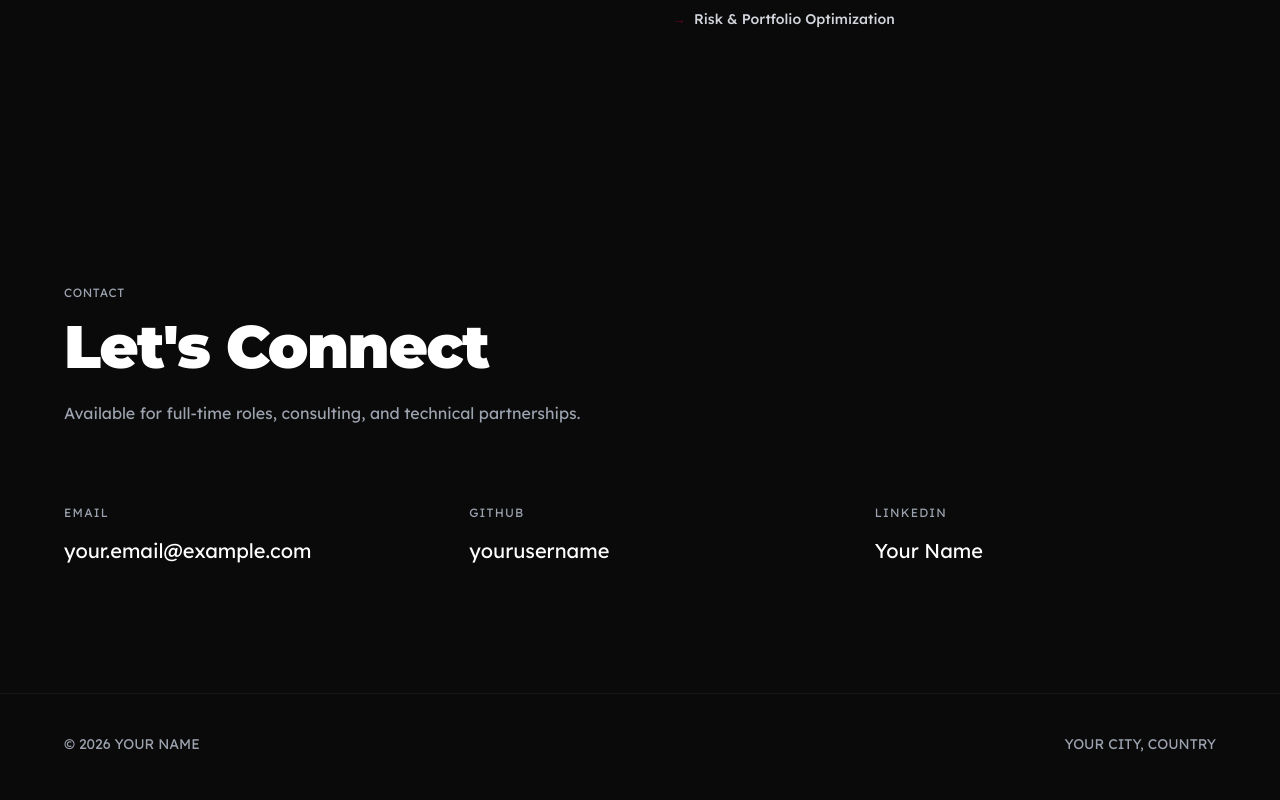
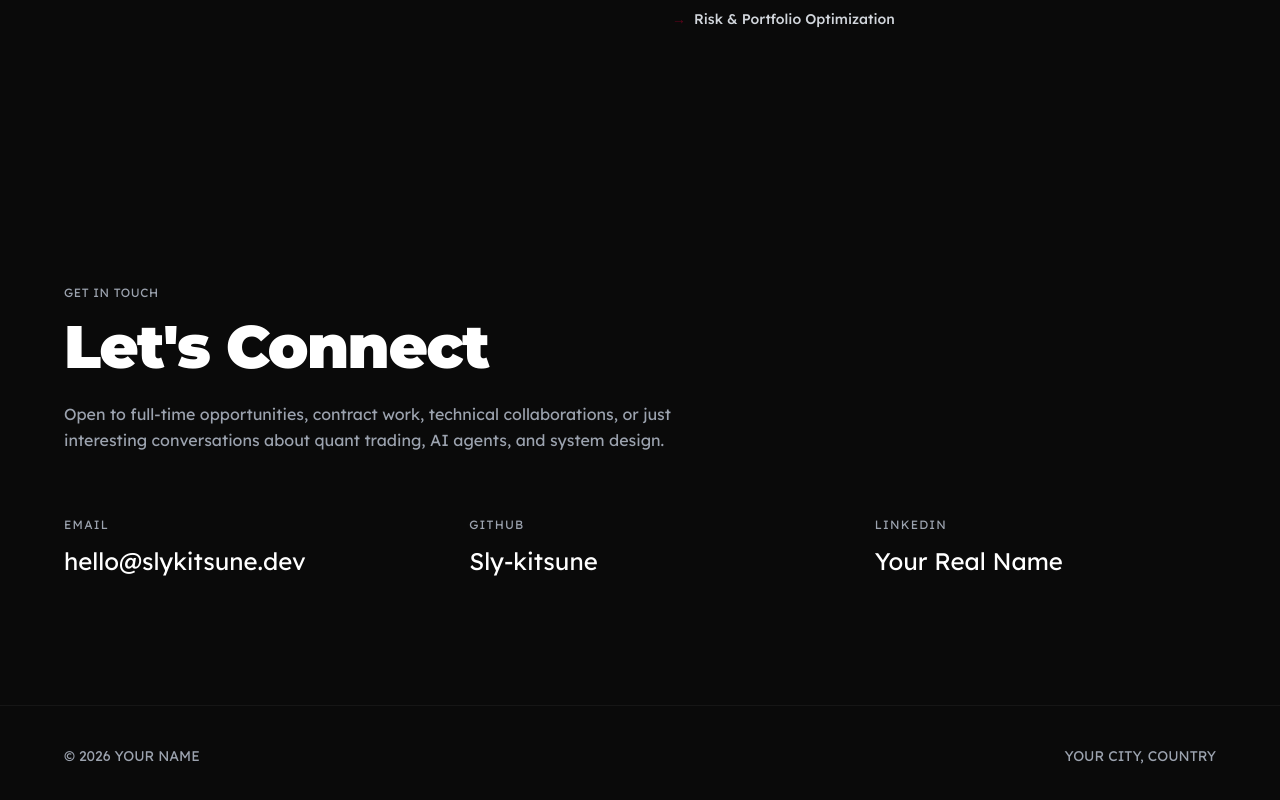
Before and after one commit to Sly-kitsune/Portfolio, a Next.js app: page / in a window 1280 px wide. Shown: the part 2737-3537 px from the top of the page. Built offline with nearby package versions, Linux system fonts and the light colour scheme.

Commit message:
Update contact section with new layout and animations

```diff
--- a/components/Contact.tsx
+++ b/components/Contact.tsx
@@ -1,36 +1,70 @@
 'use client'
+import { motion } from 'framer-motion'
 
 export default function Contact() {
   return (
     <section className="py-32 px-8 md:px-16" id="contact">
-      <div className="text-xs uppercase tracking-wider text-gray-400 mb-4">CONTACT</div>
-      <h2 className="font-montserrat text-5xl md:text-6xl font-black mb-6 tracking-tight">Let's Connect</h2>
-      <p className="text-gray-400 max-w-2xl mb-20">
-        Available for full-time roles, consulting, and technical partnerships.
+      <div className="text-xs uppercase tracking-wider text-gray-400 mb-4">GET IN TOUCH</div>
+      <h2 className="font-montserrat text-5xl md:text-6xl font-black mb-6 tracking-tight">
+        Let's Connect
+      </h2>
+      <p className="text-gray-400 max-w-2xl mb-16 leading-relaxed">
+        Open to full-time opportunities, contract work, technical collaborations,
+        or just interesting conversations about quant trading, AI agents, and system design.
       </p>
 
-      <div className="grid md:grid-cols-3 gap-16">
-        <div>
-          <h4 className="text-xs uppercase tracking-widest text-gray-400 mb-4">Email</h4>
-          <a href="mailto:your.email@example.com" className="text-xl text-white hover:text-burgundy transition-colors">
-            your.email@example.com
+      <div className="grid md:grid-cols-3 gap-12 md:gap-16">
+        <motion.div
+          initial={{ opacity: 0, y: 20 }}
+          whileInView={{ opacity: 1, y: 0 }}
+          viewport={{ once: true }}
+          transition={{ duration: 0.5 }}
+        >
+          <h4 className="text-xs uppercase tracking-widest text-gray-400 mb-3">Email</h4>
+          <a
+            href="mailto:hello@slykitsune.dev"  // ← change to yours
+            className="text-xl md:text-2xl text-white hover:text-burgundy transition-colors duration-200 block"
+          >
+            hello@slykitsune.dev
           </a>
-        </div>
+        </motion.div>
 
-        <div>
-          <h4 className="text-xs uppercase tracking-widest text-gray-400 mb-4">GitHub</h4>
-          <a href="https://github.com/yourusername" target="_blank" rel="noopener noreferrer" className="text-xl text-white hover:text-burgundy transition-colors">
-            yourusername
+        <motion.div
+          initial={{ opacity: 0, y: 20 }}
+          whileInView={{ opacity: 1, y: 0 }}
+          viewport={{ once: true }}
+          transition={{ duration: 0.5, delay: 0.1 }}
+        >
+          <h4 className="text-xs uppercase tracking-widest text-gray-400 mb-3">GitHub</h4>
+          <a
+            href="https://github.com/Sly-kitsune"
+            target="_blank"
+            rel="noopener noreferrer"
+            className="text-xl md:text-2xl text-white hover:text-burgundy transition-colors duration-200 block"
+          >
+            Sly-kitsune
           </a>
-        </div>
+        </motion.div>
 
-        <div>
-          <h4 className="text-xs uppercase tracking-widest text-gray-400 mb-4">LinkedIn</h4>
-          <a href="https://linkedin.com/in/yourprofile" target="_blank" rel="noopener noreferrer" className="text-xl text-white hover:text-burgundy transition-colors">
-            Your Name
+        <motion.div
+          initial={{ opacity: 0, y: 20 }}
+          whileInView={{ opacity: 1, y: 0 }}
+          viewport={{ once: true }}
+          transition={{ duration: 0.5, delay: 0.2 }}
+        >
+          <h4 className="text-xs uppercase tracking-widest text-gray-400 mb-3">LinkedIn</h4>
+          <a
+            href="https://www.linkedin.com/in/your-real-profile"  // ← change to yours
+            target="_blank"
+            rel="noopener noreferrer"
+            className="text-xl md:text-2xl text-white hover:text-burgundy transition-colors duration-200 block"
+          >
+            Your Real Name
           </a>
-        </div>
+        </motion.div>
       </div>
+
+      {/* If you ever want to add more (Discord, personal site, etc.) just drop another motion.div here */}
     </section>
   )
 }
```
